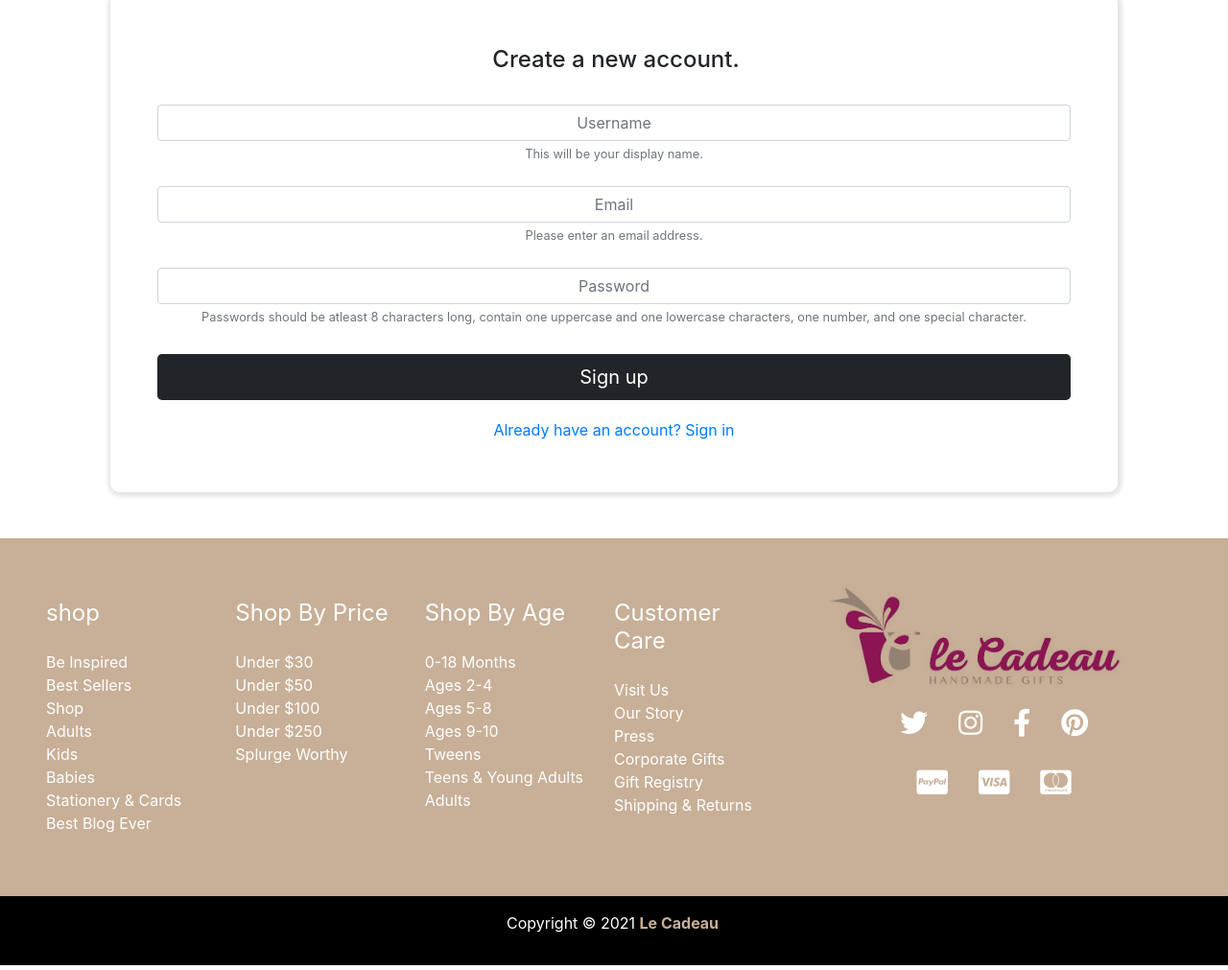
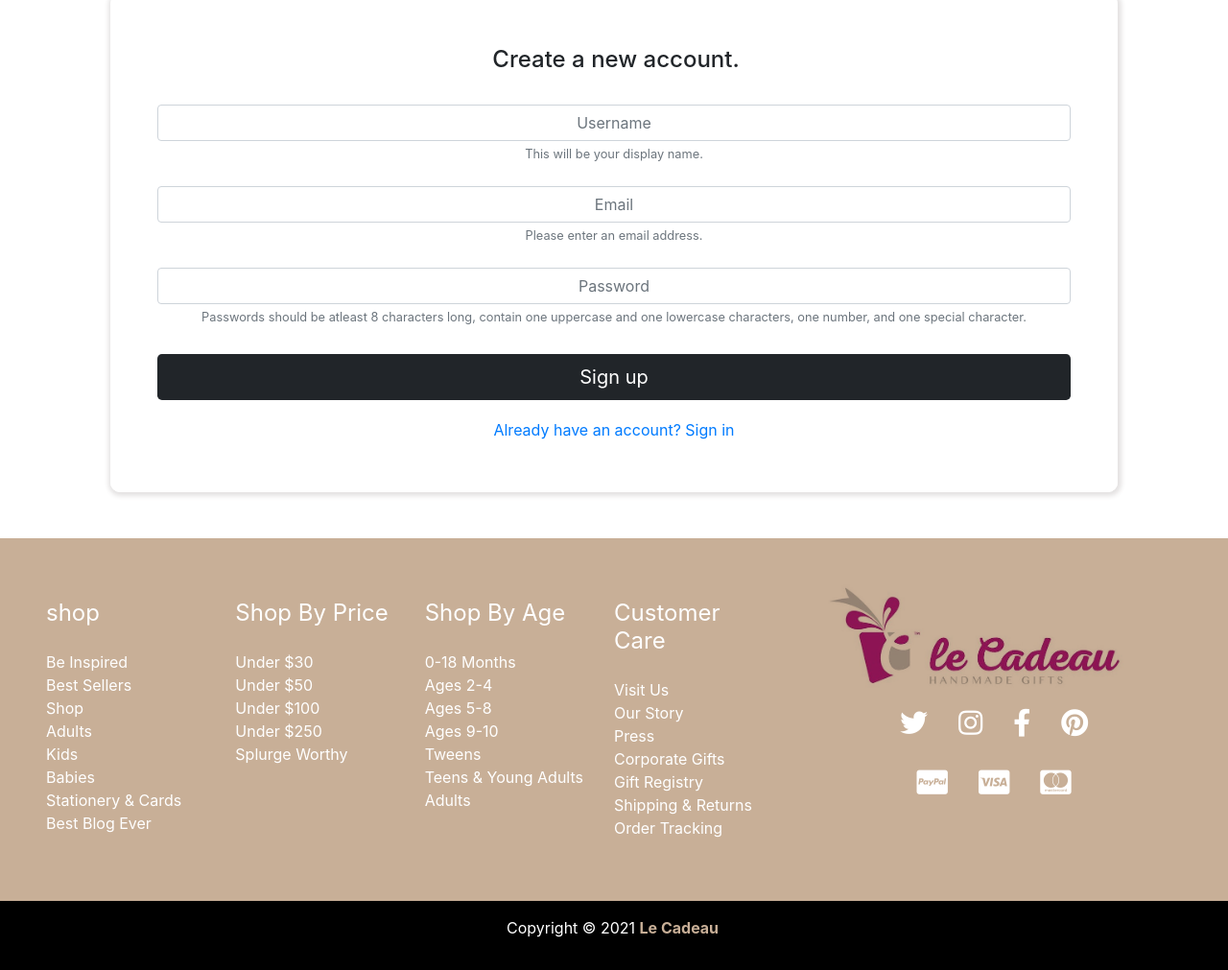
Before and after one commit to RahmanMohamed/Gift-Template, a plain HTML site: page indexRegister.html in a window 1280 px wide. Shown: the part 1017-2028 px from the top of the page at 96% size. Drawn offline with nearby package versions, Linux system fonts and the light colour scheme.

Commit message:
Update indexRegister.html

```diff
--- a/indexRegister.html
+++ b/indexRegister.html
@@ -265,6 +265,7 @@
                     <li class="footer-list"><a href="" class="text-white">Corporate Gifts</a></li>
                     <li class="footer-list"><a href="" class="text-white">Gift Registry</a></li>
                     <li class="footer-list"><a href="" class="text-white">Shipping & Returns</a></li>
+                    <li class="footer-list"><a href="indexOrderTrack.html" class="text-white">Order Tracking</a></li>
                 </ul>
             </div>
         </div>
```
